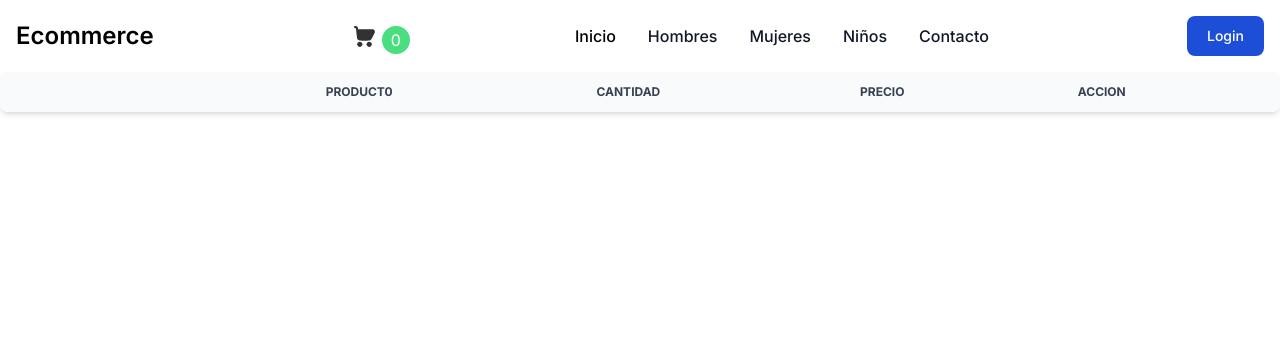
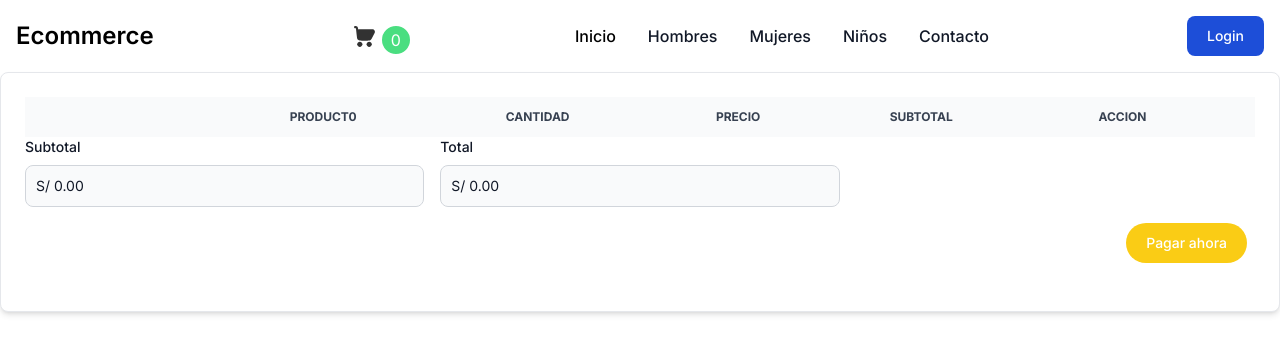
Before and after one commit to marquitocalderon/ecommerce-cahuide-shop, a Next.js app: page /cart in a window 1280 px wide. Shown: the top 354 px of the page. Built offline with nearby package versions, Linux system fonts and the light colour scheme.

Commit message:
la fe ...

```diff
--- a/src/app/cart/Carrito.tsx
+++ b/src/app/cart/Carrito.tsx
@@ -1,10 +1,8 @@
 "use client";
 
-import Image from "next/image";
-import React, { Fragment, useEffect, useState } from "react";
-import Cookies from "js-cookie";
+import Navbar from "@/components/Navbar/Navbar";
 import { initFlowbite } from "flowbite";
-import Navbar from "@/components/Navbar/Navbar";
+import { Fragment, useEffect, useState } from "react";
 
 interface Producto {
   id_producto: number;
@@ -16,6 +14,7 @@ interface Producto {
 
 export default function Carrito() {
   const [cartProducts, setCartProducts] = useState<Producto[]>([]);
+  const [subTotal, setsubTotal] = useState<number>(0);
 
   const [counter, setCounter] = useState<number>(0);
 
@@ -28,8 +27,17 @@ export default function Carrito() {
 
     const storedProducts = localStorage.getItem("productos");
     setCartProducts(storedProducts ? JSON.parse(storedProducts) : []);
+
   }, []);
-
+  //gracias a que ya lo tenias casi todo hecho solo hacia falta este segundo useEffect, lo quise hacer en el primero pero como ahi espera que cargue los productos entonces tengo que hacer un segundo usseEffect para poder tener datos llenos en el cardproducto.
+  useEffect(() => {
+    let subtotal = 0;
+    cartProducts.forEach((producto) => {
+      subtotal += producto.cantidad * producto.precio;
+    });
+    setsubTotal(subtotal);
+  }, [cartProducts]);
+  //-------------------------------------------------------------
 
   const incrementCantidad = (id_producto: number) => {
     const updatedCart = cartProducts.map((producto) =>
@@ -72,7 +80,7 @@ export default function Carrito() {
   return (
     <Fragment>
       <Navbar></Navbar>
-    <div className="relative overflow-x-auto shadow-md sm:rounded-lg">
+      <div className="relative p-6 bg-white border border-gray-200 overflow-x-auto shadow-md  sm:rounded-lg rounded-lg">
         <table className="w-full text-sm text-left rtl:text-right text-gray-500 dark:text-gray-400">
           <thead className="text-xs text-gray-700 uppercase bg-gray-50 dark:bg-gray-700 dark:text-gray-400">
             <tr>
@@ -87,6 +95,9 @@ export default function Carrito() {
               </th>
               <th scope="col" className="px-6 py-3">
                 Precio
+              </th>
+              <th scope="col" className="px-6 py-3">
+                SubTotal
               </th>
               <th scope="col" className="px-6 py-3">
                 Accion
@@ -165,7 +176,10 @@ export default function Carrito() {
                   </div>
                 </td>
                 <td className="px-6 py-4 font-semibold text-gray-900 dark:text-white">
-                    {producto.precio}
+                  {`S/ ${producto.precio}`}
+                </td>
+                <td className="px-6 py-4 font-semibold text-gray-900 dark:text-white">
+                  {`S/ ${producto.precio * producto.cantidad}`}
                 </td>
                 <td className="px-6 py-4">
                   <button
@@ -180,6 +194,19 @@ export default function Carrito() {
             }
           </tbody>
         </table>
+        <div className="grid gap-4 mb-4 grid-cols-3">
+          <div className="col-span-1 sm:col-span-1">
+            <label className="block mb-2 text-sm font-medium text-gray-900 dark:text-white">Subtotal</label>
+            <input type="text" name="price" id="price" className="bg-gray-50 border border-gray-300 text-gray-900 text-sm rounded-lg focus:ring-primary-600 focus:border-primary-600 block w-full p-2.5 dark:bg-gray-600 dark:border-gray-500 dark:placeholder-gray-400 dark:text-white dark:focus:ring-primary-500 dark:focus:border-primary-500" placeholder="S/ 25.00" value={`S/ ${subTotal.toFixed(2)}`} disabled />
+          </div>
+          <div className="col-span-1 sm:col-span-1">
+            <label className="block mb-2 text-sm font-medium text-gray-900 dark:text-white">Total</label>
+            <input type="text" name="price" id="price" className="bg-gray-50 border border-gray-300 text-gray-900 text-sm rounded-lg focus:ring-primary-600 focus:border-primary-600 block w-full p-2.5 dark:bg-gray-600 dark:border-gray-500 dark:placeholder-gray-400 dark:text-white dark:focus:ring-primary-500 dark:focus:border-primary-500" placeholder="S/ 2999" value={`S/ ${subTotal.toFixed(2)}`} disabled />
+          </div>
+          <div className="col-span-3 sm:col-span-3 text-right">
+            <button type="button" className="text-white bg-yellow-400 hover:bg-yellow-500 focus:outline-none focus:ring-4 focus:ring-yellow-300 font-medium rounded-full text-sm px-5 py-2.5 text-center me-2 mb-2 dark:focus:ring-yellow-900">Pagar ahora</button>
+          </div>
+        </div>
       </div>
     </Fragment>
   );
```
Lines whose indentation alone changed are shown as unchanged.
